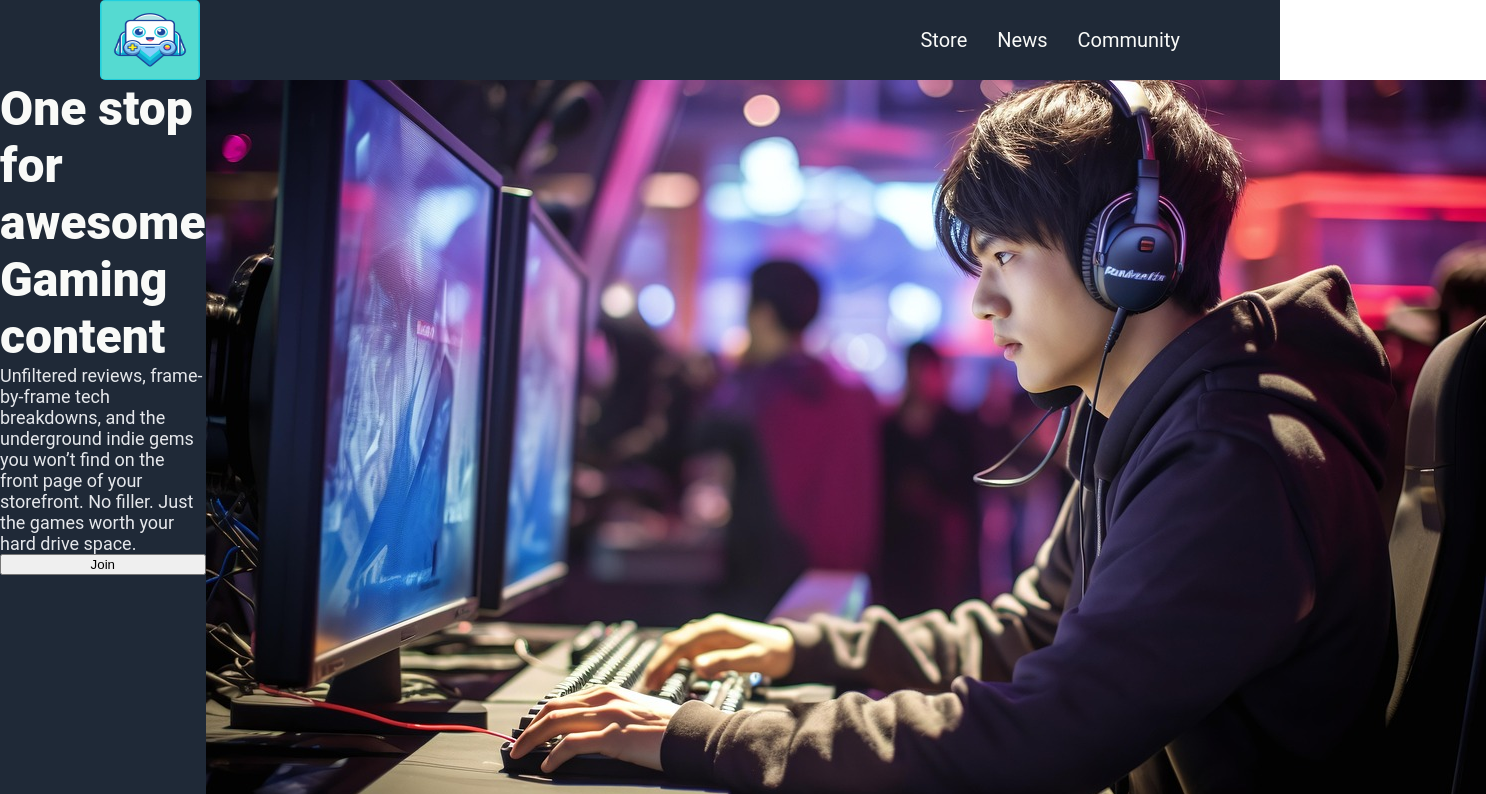
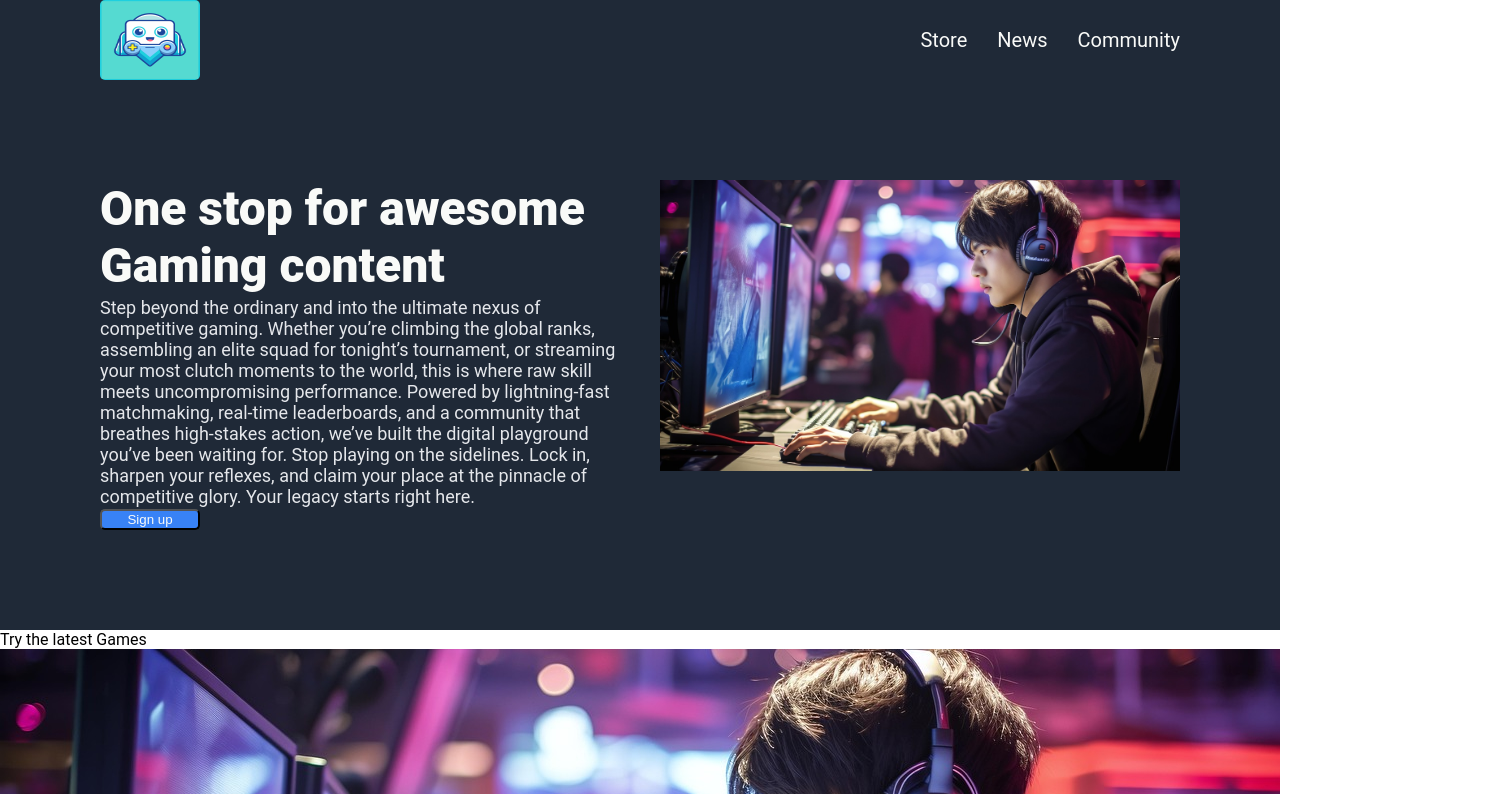
Before and after one commit to anooptantony/landing_page, a plain HTML site: page index.html in a window 1280 px wide. Shown: the top 794 px of the page, 1486 px wide, since content can reach past the window. Drawn offline with Linux system fonts and the light colour scheme.

Commit message:
UPDATE CSS FILE RELATED TO HERO SECTION Updated the CSS related to Hero section of the page. Updated the text in the Hero section. Updated button name in Hero section.

```diff
--- a/index.html
+++ b/index.html
@@ -25,8 +25,8 @@
       <div class="hero_content">
         <div class="hero_left">
             <div class="heading">One stop for awesome Gaming content</div>
-            <div class="hero_text">Unfiltered reviews, frame-by-frame tech breakdowns, and the underground indie gems you won’t find on the front page of your storefront. No filler. Just the games worth your hard drive space.</div>
-            <button class="hero_button">Join</button>
+            <div class="hero_text">Step beyond the ordinary and into the ultimate nexus of competitive gaming. Whether you’re climbing the global ranks, assembling an elite squad for tonight’s tournament, or streaming your most clutch moments to the world, this is where raw skill meets uncompromising performance. Powered by lightning-fast matchmaking, real-time leaderboards, and a community that breathes high-stakes action, we’ve built the digital playground you’ve been waiting for. Stop playing on the sidelines. Lock in, sharpen your reflexes, and claim your place at the pinnacle of competitive glory. Your legacy starts right here.</div>
+            <button class="hero_button">Sign up</button>
         </div>
         <div class="hero_right">
             <img src="gaming.jpg" alt="A computer gamer" class="hero_img">
--- a/style.css
+++ b/style.css
@@ -46,16 +46,30 @@ body {
 .hero_container {
     background-color: #1F2937;
     display: flex;
+    height: 100%;
 }
 
 .hero_content {
     display: flex;
+    height: 350px;
+    margin-left: 100px;
+    margin-right: 100px;
+    margin-top: 100px;
+    margin-bottom: 100px;
+    flex-wrap: wrap;
+    flex: 1;
 }
 
 .hero_left {
+    box-sizing: border-box;
     color: #F9FAF8;
     display: flex;
     flex-direction: column;
+    flex: 0 0 50%;
+    justify-content: space-between;
+    max-width: 50%;
+    max-height: 350px;
+    padding-right: 20px;
 }
 
 .heading {
@@ -69,10 +83,25 @@ body {
     font-size: 18px;
 }
 
+.hero_button {
+    color: #F9FAF8;
+    background-color: #3882F6;
+    border-radius: 5px;
+    max-width: 100px;
+    max-height: 150px;
+}
+
 .hero_right {
+    box-sizing: border-box;
     display: flex;
+    flex-direction: column;
+    flex: 0 0 50%;
+    max-width: 50%;
+    max-height: 350px;
+    padding-left: 20px;
 }
 
 .hero_img {
     display: flex;
+    max-height: 350px;
 }
```
